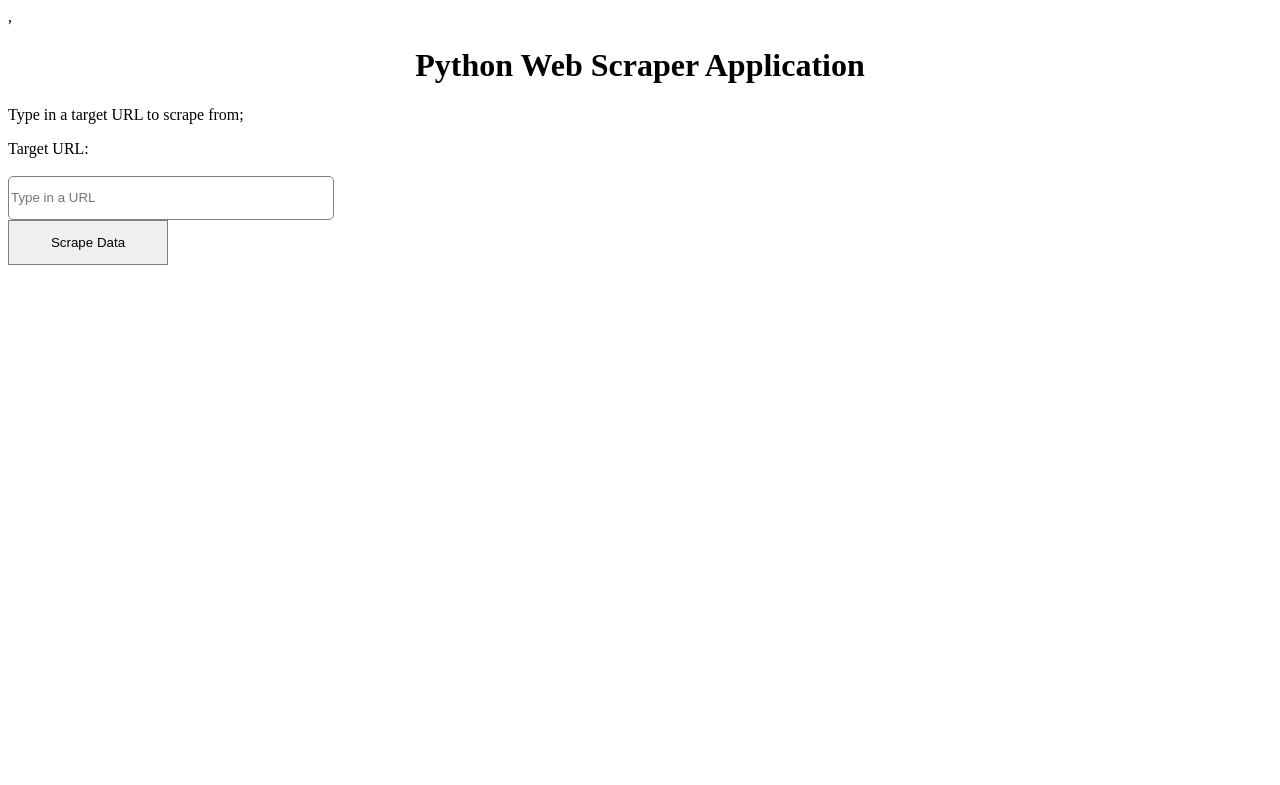
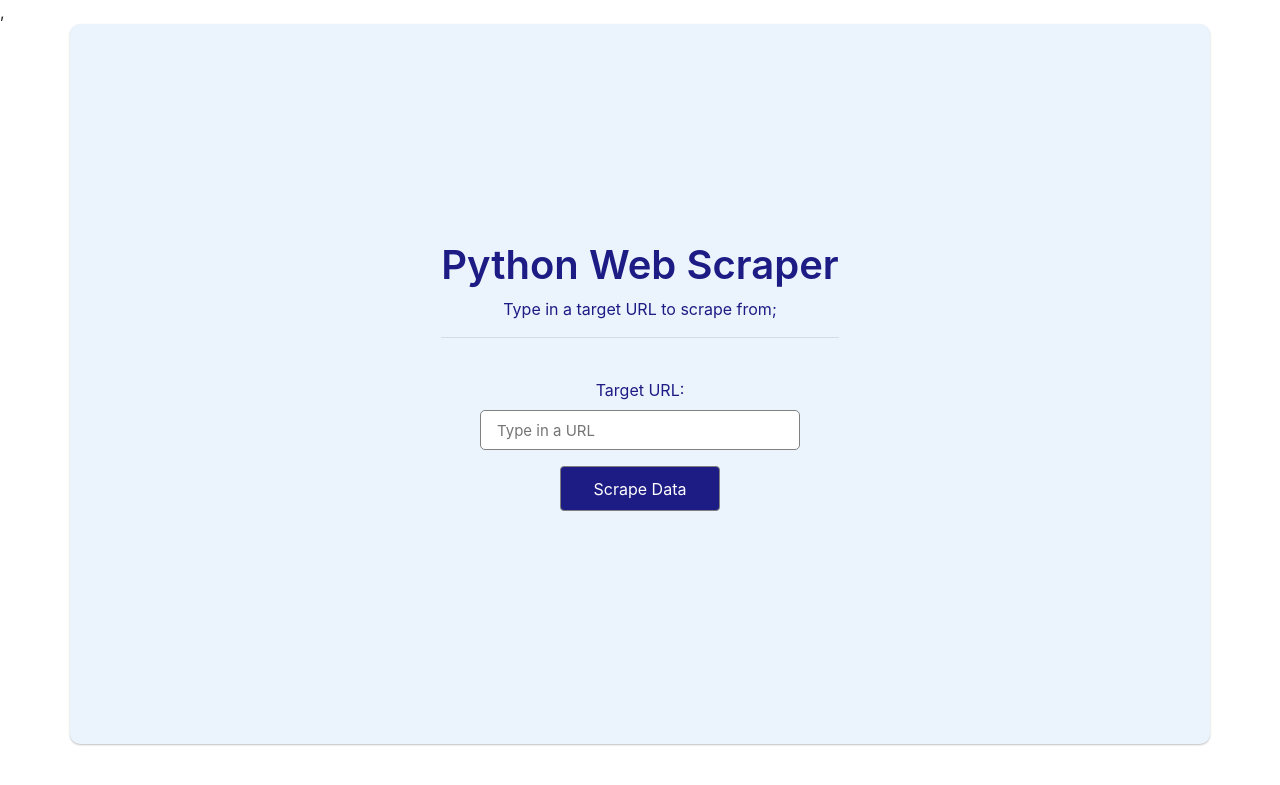
Before and after one commit to favuur/scrapers-project, a Flask app: page / in a window 1280 px wide. Shown: the top 785 px of the page. Run offline with Flask 2, Linux system fonts and the light colour scheme.

Commit message:
feat: improved web application styling

```diff
--- /dev/null
+++ b/templates/index.css
@@ -0,0 +1,29 @@
+.container {
+  background-color: #ebf4fd;
+  height: 90vh;
+  color: #1d1b84;
+  display: flex;
+  text-align: center;
+  box-shadow: 0 1px 2px#c0c0c0;
+  align-items: center;
+  justify-content: center;
+  border-radius: 10px;
+}
+
+.input-item {
+  border: 1px solid #c0c0c0;
+  border-radius: 2px;
+  width: 25rem;
+  font-size: 15px;
+  padding: 0.5rem 1rem;
+}
+
+.scrape-btn {
+  background-color: #1d1b84;
+  color: #fff;
+  width: 22rem;
+  padding: 0.2rem 1rem;
+  border: 1px solid #1d1b84;
+  border-radius: 4px;
+  margin: 1rem 0.5rem;
+}
--- a/templates/index.html
+++ b/templates/index.html
@@ -2,44 +2,67 @@
 <html>
   <head>
     <title>Python Web Scraper</title>
+    <link
+      rel="stylesheet"
+      href="https://cdn.jsdelivr.net/npm/bootstrap@4.6.0/dist/css/bootstrap.min.css"
+      integrity="sha384-B0vP5xmATw1+K9KRQjQERJvTumQW0nPEzvF6L/Z6nronJ3oUOFUFpCjEUQouq2+l"
+      crossorigin="anonymous"
+    />
+    <link rel="stylesheet" href="./index.css" />
   </head>
   <body>
-
-<h1 style="text-align: center; font-weight: 600;" > Python Web Scraper Application</h1>
-<p id="explanation"a >Type in a target URL to scrape from;</p>
-
-
-
+    <div class="container">
+      <div>
+        <h1 style="text-align: center; font-weight: 600">
+          Python Web Scraper
+        </h1>
+        <p id="explanation" a>Type in a target URL to scrape from;</p>
+        <hr />
+        <br />
         <form>
-    <label for="targetUrl" > Target URL: </label>
-    <br />
+          <label for="targetUrl" id="url-label" > Target URL: </label>
           <br />
           <input
             type="text"
+            class="input-item"
             id="targetUrl"
             placeholder="Type in a URL"
-      style="height: 40px; width: 20rem; border: 1px solid grey; border-radius: 5px;"
+            style="
+              height: 40px;
+              width: 20rem;
+              border: 1px solid grey;
+              border-radius: 5px;
+            "
           />
           <br />
-    <button id="submit-btn" style="height: 45px; width: 10rem; border: 1px solid gray;"  > Scrape Data </button>
+          <button
+          class="scrape-btn"
+            id="submit-btn"
+            style="height: 45px; width: 10rem; border: 1px solid gray"
+          >
+            Scrape Data
+          </button>
         </form>
+      </div>
+    </div>
   </body>
 
   <script>
-      const targetUrl = document.querySelector('#targetUrl')
-      const btn = document.querySelector('#submit-btn')
+    const targetUrl = document.querySelector("#targetUrl");
+    const urlLabel = document.querySelector("#url-label");
+    const btn = document.querySelector("#submit-btn");
 
-      btn.addEventListener('click', (e) => {
-      e.preventDefault()
+    btn.addEventListener("click", (e) => {
+      e.preventDefault();
 
+      urlLabel.innerHTML = `Target URL: ${targetUrl.value} sent!`
       // TEMPLATE INTERPOLATION
       fetch(`http://localhost:5000/scrape?target_url=${targetUrl.value}`)
         .then((res) => res.json())
         .then((response) => {
-            console.log(response)
+          console.log(response);
         })
-        .catch(e => console.log(e))
-      })
-
+        .catch((e) => console.log(e));
+    });
   </script>
 </html>
```
Lines whose indentation alone changed are shown as unchanged.
